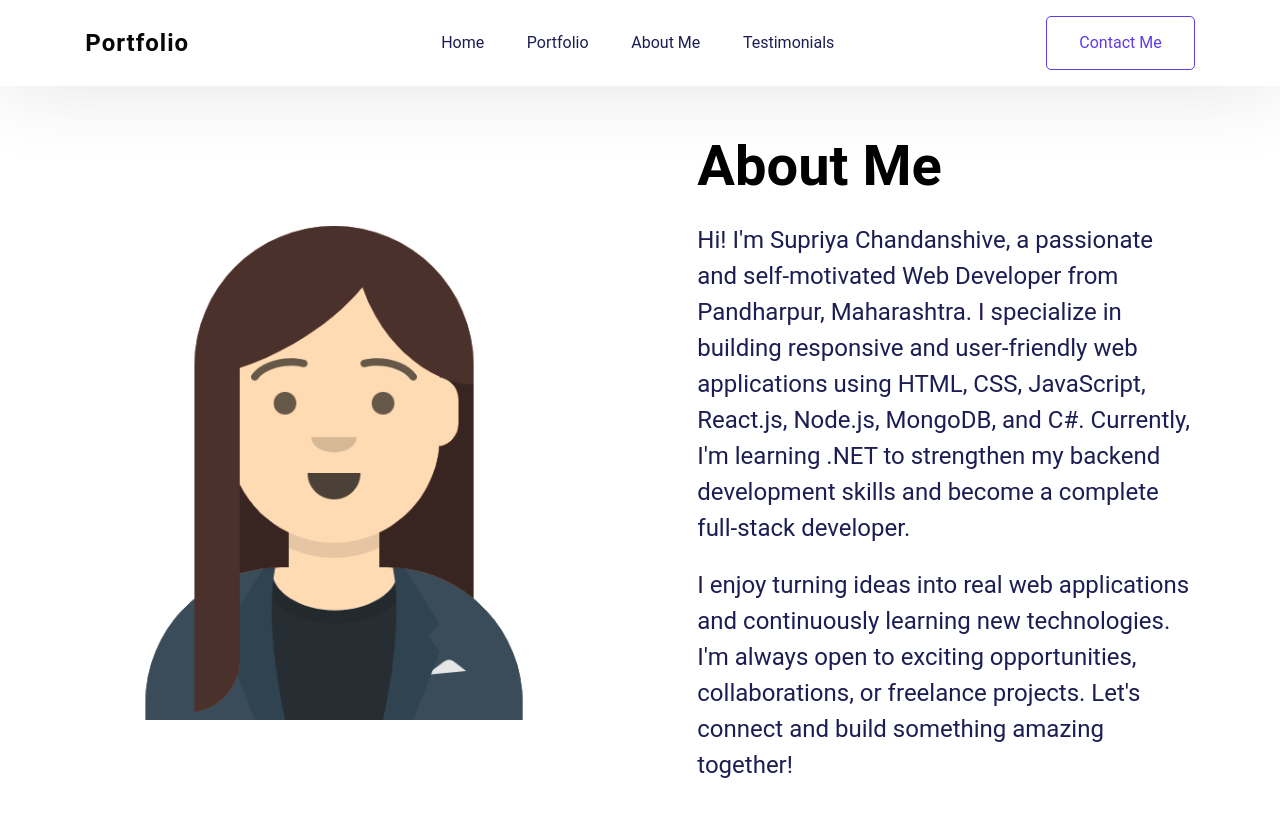
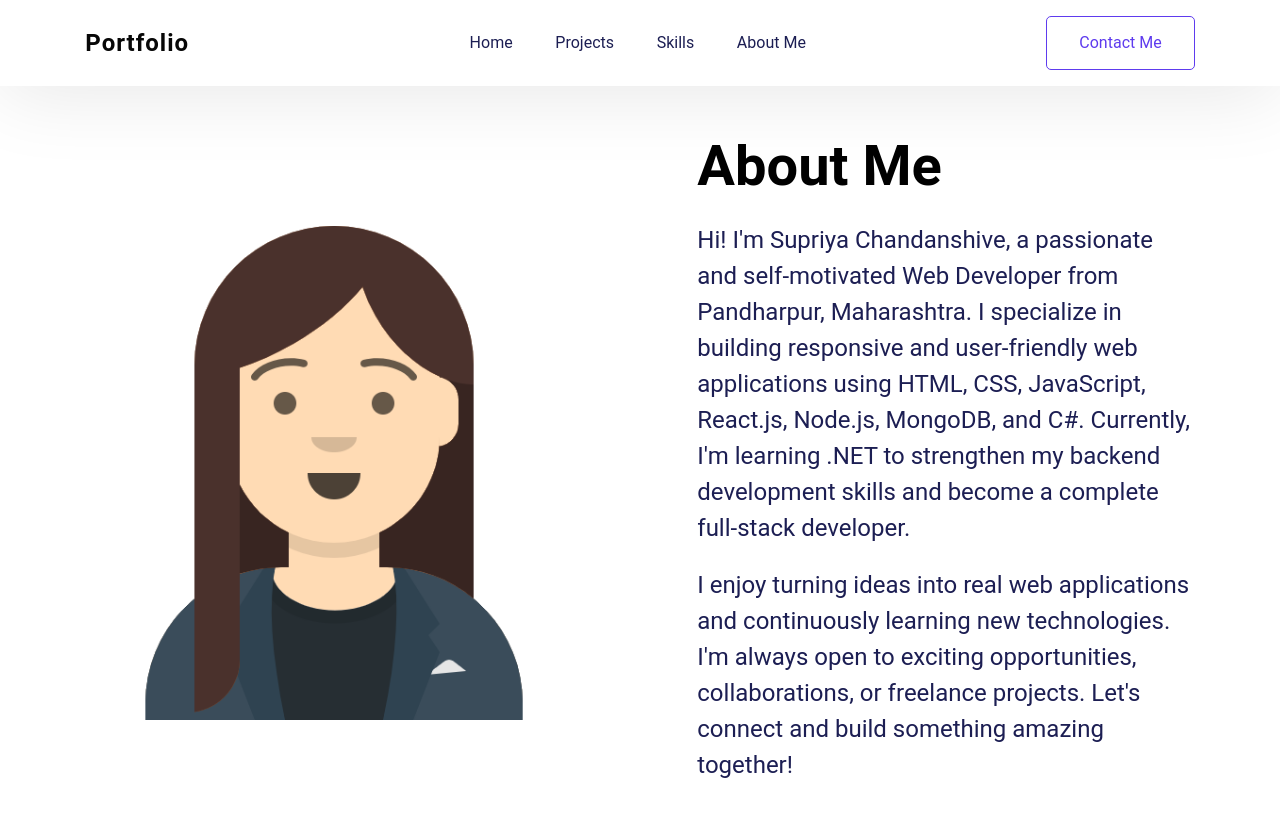
Before and after one commit to supriyadev-web/portfolio-Frontend, a React (Vite) app: page /about in a window 1280 px wide. Shown: the top 816 px of the page. Built offline with nearby package versions, Linux system fonts and the light colour scheme.

Commit message:
update frontend

```diff
--- a/src/App.css
+++ b/src/App.css
@@ -1027,3 +1027,55 @@ input[type="checkbox"] {
 .footer--container{
   margin-top: 50px;
 }
+
+@media (max-width: 480px) {
+  /* Adjust padding for header and nav spacing */
+  .navbar {
+    flex-direction: column;
+    gap: 10px;
+  }
+
+  .navbar--items > ul {
+    gap: 20px;
+    padding-top: 10px;
+  }
+
+  .logo {
+    width: 32px;
+    height: 32px;
+  }
+
+  /* Hero image fix */
+  .hero--section--img img {
+    max-width: 100%;
+    height: auto;
+    object-fit: cover;
+  }
+
+  /* About Section */
+  .about--section {
+    padding: 20px;
+  }
+
+  .about--section img {
+    width: 100%;
+    height: auto;
+  }
+
+  /* Testimonial author details stack */
+  .testimonial--section--card--author--detail {
+    flex-direction: column;
+    align-items: flex-start;
+    gap: 10px;
+  }
+
+  /* Footer text alignment */
+  .footer--content {
+    text-align: center;
+  }
+
+  /* Divider */
+  .divider {
+    margin: 20px 0;
+  }
+}
--- a/src/App.jsx
+++ b/src/App.jsx
@@ -7,6 +7,7 @@ import Home from "./Pages/Home/Homescreen";
 import AboutMe from "./Pages/Home/AboutMe";
 import MyPortfolio from "./Pages/Home/MyPortfolio";
 import ContactMe from "./Pages/Home/ContactMe";
+import MySkills from "./Pages/Home/MySkills";
 
 function App() {
   return (
@@ -17,7 +18,8 @@ function App() {
           <Routes>
             <Route path="/" element={<Home />}></Route>
             <Route path="/about" element={<AboutMe />}></Route>
-            <Route path="/protfolio" element={<MyPortfolio />}></Route>
+            <Route path="/projects" element={<MyPortfolio />}></Route>
+            <Route path="/skills" element={<MySkills />}></Route>
             <Route path="/contact" element={<ContactMe />}></Route>
             <Route path="*" element={<div>404 Not Found</div>}></Route>
           </Routes>
--- a/src/Pages/Home/HeroSection.jsx
+++ b/src/Pages/Home/HeroSection.jsx
@@ -1,3 +1,5 @@
+import { Link } from "react-router-dom";
+
 export default function HeroSection() {
   return (
     <section id="heroSection" className="hero--section">
@@ -15,9 +17,18 @@ export default function HeroSection() {
             full-stack developer. Let's collaborate and create something great!
           </p>
         </div>
-        <a href="/contact" className="">
-          <button className="btn btn-primary">Get in Touch</button>
-        </a>
+        <Link
+        // onClick={closeMenu}
+        activeClass="navbar--active-content"
+        spy={true}
+        smooth={true}
+        offset={-70}
+        duration={500}
+        to="Contact"
+        className="btn btn-primary"
+      >
+       Get in Touch
+      </Link>
       </div>
       <div className="hero--section--img">
         <img src="./img/hero_img.png" alt="Hero Section" />
--- a/src/Pages/Home/Navbar.jsx
+++ b/src/Pages/Home/Navbar.jsx
@@ -35,10 +35,10 @@ const navigate = useNavigate()
 
   return (
     <nav className={`navbar ${navActive ? "active" : ""}`}>
-   <div class="portfolio-header">
-  {/* <!-- <img src="./img/FASHION.svg" alt="Logo" class="logo" /> --> */}
-  <p class="portfolio-text">Portfolio</p>
-</div>
+      <div class="portfolio-header">
+        {/* <!-- <img src="./img/FASHION.svg" alt="Logo" class="logo" /> --> */}
+        <p class="portfolio-text">Portfolio</p>
+      </div>
 
       <a
         className={`nav__hamburger ${navActive ? "active" : ""}`}
@@ -72,10 +72,24 @@ const navigate = useNavigate()
               smooth={true}
               offset={-70}
               duration={500}
-              to="/protfolio"
+              to="/projects"
               className="navbar--content"
             >
-              Portfolio
+              Projects
+            </Link>
+          </li>
+          <li>
+            <Link
+              onClick={closeMenu}
+              activeClass="navbar--active-content"
+              spy={true}
+              smooth={true}
+              offset={-70}
+              duration={500}
+              to="/skills"
+              className="navbar--content"
+            >
+              Skills
             </Link>
           </li>
           <li>
@@ -90,20 +104,6 @@ const navigate = useNavigate()
               className="navbar--content"
             >
               About Me
-            </Link>
-          </li>
-          <li>
-            <Link
-              onClick={closeMenu}
-              activeClass="navbar--active-content"
-              spy={true}
-              smooth={true}
-              offset={-70}
-              duration={500}
-              to="/testimonial"
-              className="navbar--content"
-            >
-              Testimonials
             </Link>
           </li>
         </ul>
```
